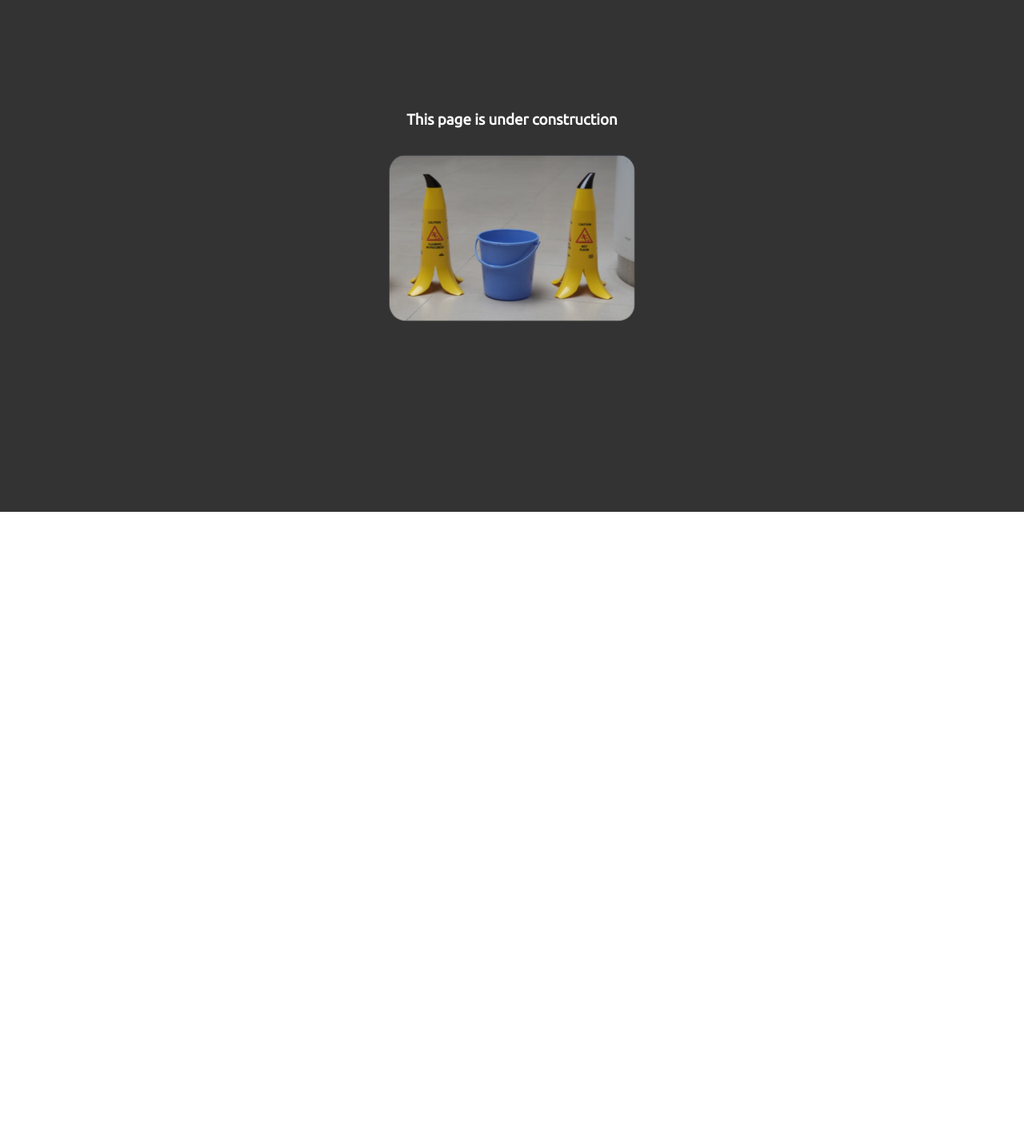
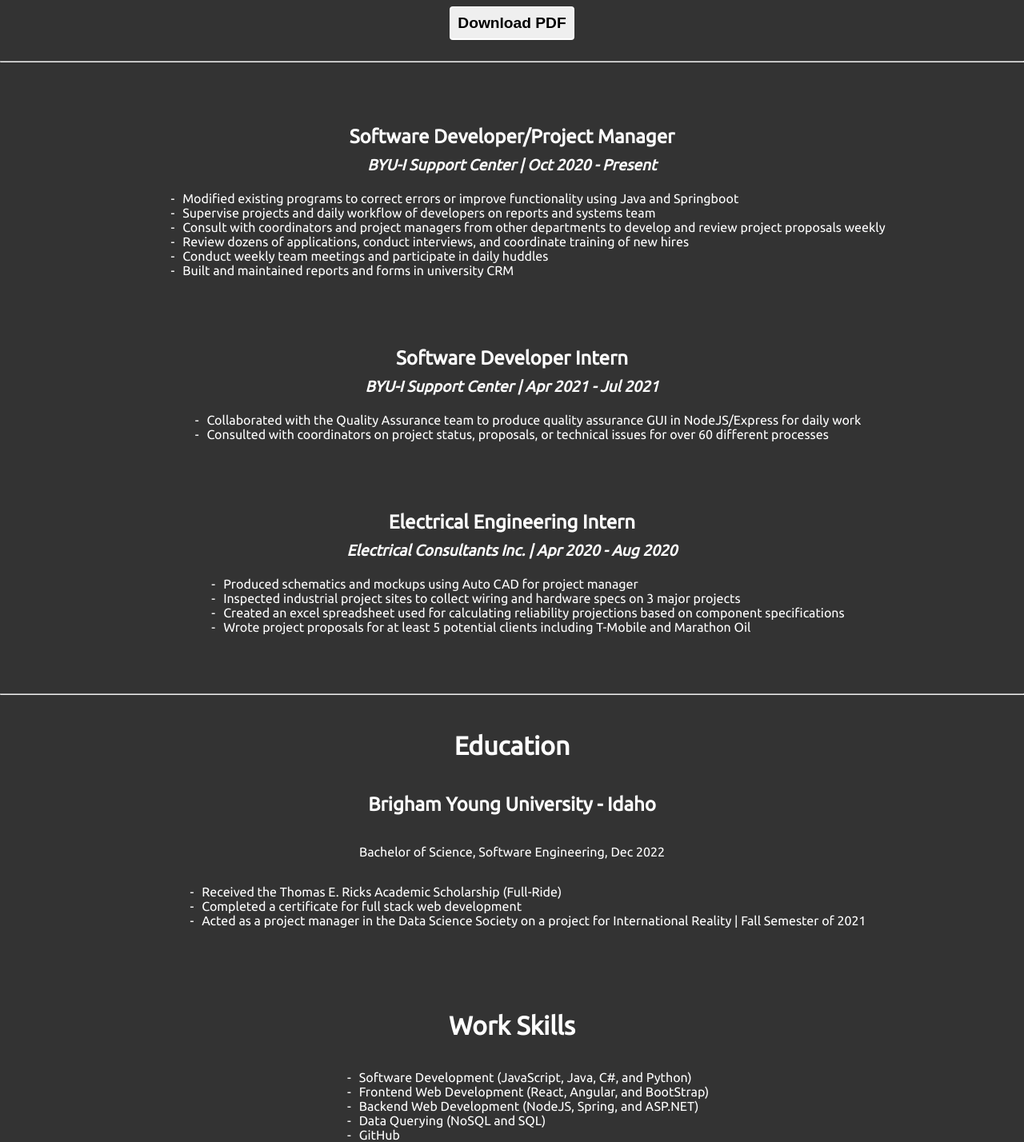
Before and after one commit to ntduncan/my-portfolio, a React (Create React App) app: page /resume in a window 1280 px wide. Shown: the part 160-1588 px from the top of the page at 80% size. Before the commit the page ends 800 px from the top, so only its background shows below. Built offline with nearby package versions, Linux system fonts and the light colour scheme.

Commit message:
added resume

```diff
--- a/src/pages/Portfolio/Portfolio.css
+++ b/src/pages/Portfolio/Portfolio.css
@@ -8,6 +8,10 @@
   margin: 0 auto;
   /* box-shadow: rgba(97, 97, 97, 0.2) 0px 8px 24px; */
   border-radius: 20px;
+}
+
+.project-container:not(:last-child) {
+  margin-bottom: 2rem;
 }
 
 .project-image {
@@ -40,3 +44,17 @@
     color: #00bcd4;
     text-decoration: underline;
 }
+
+@media screen and (max-width: 680px) {
+
+  .portfolio {
+    padding: 0.5rem;
+  }
+  .project-container {
+    grid-template-columns: 1fr;
+
+  }
+  .project-image {
+    width: 100%;
+  }
+}
--- /dev/null
+++ b/src/pages/Resume/Job.js
@@ -0,0 +1,17 @@
+import React from 'react'
+import "./Resume.css"
+
+export default function Job({ title, company, date, responsibilites }) {
+  return (
+    <div className="job">
+          <p className="job-title">{title}</p>
+          <p className="job-company">{company} | {date}</p>
+          <ul className="responsibilities">
+              {responsibilites.map((responsibility, index) => (
+                <li key={index}>{responsibility}</li>
+              ))}
+          </ul>
+        </div>
+
+  )
+}
--- a/src/pages/Resume/Resume.css
+++ b/src/pages/Resume/Resume.css
@@ -0,0 +1,71 @@
+.download-btn {
+  font-weight: 600;
+  font-size: larger;
+  border: 2px solid #fff;
+  padding: 0.5rem;
+  border-radius: 4px;
+}
+
+.job-list {
+    display: flex;
+    flex-direction: column;
+    align-items: center;
+    justify-content: start;
+    margin-top: 2rem;
+}
+.job {
+    display: flex;
+    flex-direction: column;
+    align-items: center;
+    justify-content: start;
+
+    padding: 1rem;
+    /* box-shadow: rgba(97, 97, 97, 0.2) 0px 8px 24px; */
+    text-align: left;
+}
+.job-title {
+    font-size: 1.5rem;
+    font-weight: bold;
+    text-align: left;
+    margin: 5px;
+}
+.job-company {
+    font-size: 1.2rem;
+    font-weight: bold;
+    text-align: left;
+    margin: 5px;
+    font-style: italic;
+}
+
+.responsibilities {
+    margin-bottom: 50px;
+    list-style: none;
+    text-align: left;
+}
+
+.responsibilities li::before {
+    content: "-";
+    margin-right: 10px;
+}
+
+
+.education-item {
+    display: flex;
+    flex-direction: column;
+    align-items: center;
+    justify-content: start;
+
+    padding: 1rem;
+    /* box-shadow: rgba(97, 97, 97, 0.2) 0px 8px 24px; */
+}
+
+.education, .work-skills {
+    display: flex;
+    flex-direction: column;
+    align-items: center;
+    justify-content: start;
+
+    padding: 1rem;
+    /* box-shadow: rgba(97, 97, 97, 0.2) 0px 8px 24px; */
+    text-align: left;
+}
--- a/src/pages/Resume/Resume.js
+++ b/src/pages/Resume/Resume.js
@@ -1,12 +1,101 @@
-import React from 'react'
-import Construction from '../../components/Construction'
-import "./Resume.css"
+import React from "react";
+import Construction from "../../components/Construction";
+import "./Resume.css";
+import Job from "./Job";
+
+const jobs = [
+  {
+    title: "Software Developer/Project Manager",
+    company: "BYU-I Support Center",
+    date: "Oct 2020 - Present",
+    responsibilites: [
+      "Modified existing programs to correct errors or improve functionality using Java and Springboot",
+      "Supervise projects and daily workflow of developers on reports and systems team",
+      "Consult with coordinators and project managers from other departments to develop and review project proposals weekly",
+      "Review dozens of applications, conduct interviews, and coordinate training of new hires",
+      "Conduct weekly team meetings and participate in daily huddles",
+      "Built and maintained reports and forms in university CRM",
+    ],
+  },
+  {
+    title: "Software Developer Intern",
+    company: "BYU-I Support Center",
+    date: "Apr 2021 - Jul 2021",
+    responsibilites: [
+      "Collaborated with the Quality Assurance team to produce quality assurance GUI in NodeJS/Express for daily work ",
+      "Consulted with coordinators on project status, proposals, or technical issues for over 60 different processes",
+    ],
+  },
+  {
+    title: "Electrical Engineering Intern",
+    company: "Electrical Consultants Inc.",
+    date: "Apr 2020 - Aug 2020",
+    responsibilites: [
+      "Produced schematics and mockups using Auto CAD for project manager",
+      "Inspected industrial project sites to collect wiring and hardware specs on 3 major projects",
+      "Created an excel spreadsheet used for calculating reliability projections based on component specifications",
+      "Wrote project proposals for at least 5 potential clients including T-Mobile and Marathon Oil",
+    ],
+  },
+];
 
 export default function Resume() {
+  const onButtonClick = () => {
+    // using Java Script method to get PDF file
+    fetch("NateDuncan_Resume.pdf").then((response) => {
+      response.blob().then((blob) => {
+        // Creating new object of PDF file
+        const fileURL = window.URL.createObjectURL(blob);
+        // Setting various property values
+        let alink = document.createElement("a");
+        alink.href = fileURL;
+        alink.download = "NateDuncan_Resume.pdf";
+        alink.click();
+      });
+    });
+  };
+
   return (
-    <div className='resume'>
+    <div className="resume">
       <h1>Resume</h1>
-      <Construction />
+      <button className="download-btn" onClick={onButtonClick}>
+        Download PDF
+      </button>
+      <br /> <br /> <hr /> <br />
+      <div className="job-list">
+        {jobs.map((job, index) => (
+          <Job key={index} {...job} />
+        ))}
+      </div>
+      <hr />
+      <div className="education">
+        <h1>Education</h1>
+
+        <h2>Brigham Young University - Idaho</h2>
+        <p>Bachelor of Science, Software Engineering, Dec 2022</p>
+        <ul className="responsibilities">
+          <li>Received the Thomas E. Ricks Academic Scholarship (Full-Ride)</li>
+          <li>Completed a certificate for full stack web development</li>
+          <li>
+            Acted as a project manager in the Data Science Society on a project
+            for International Reality | Fall Semester of 2021
+          </li>
+        </ul>
+      </div>
+      <div className="work-skills">
+        <h1>Work Skills</h1>
+        <ul className="responsibilities">
+          <li>Software Development (JavaScript, Java, C#, and Python)</li>
+          <li>Frontend Web Development (React, Angular, and BootStrap)</li>
+          <li>Backend Web Development (NodeJS, Spring, and ASP.NET)</li>
+          <li>Data Querying (NoSQL and SQL)</li>
+          <li>GitHub</li>
+          <li>REST API Development</li>
+          <li>Project Management</li>
+          <li>Technical Communication</li>
+        </ul>
+      </div>
+      <hr />
     </div>
-  )
+  );
 }
```
Also changed, not shown: 1 other file (tests, documents, lock files or other folders).
